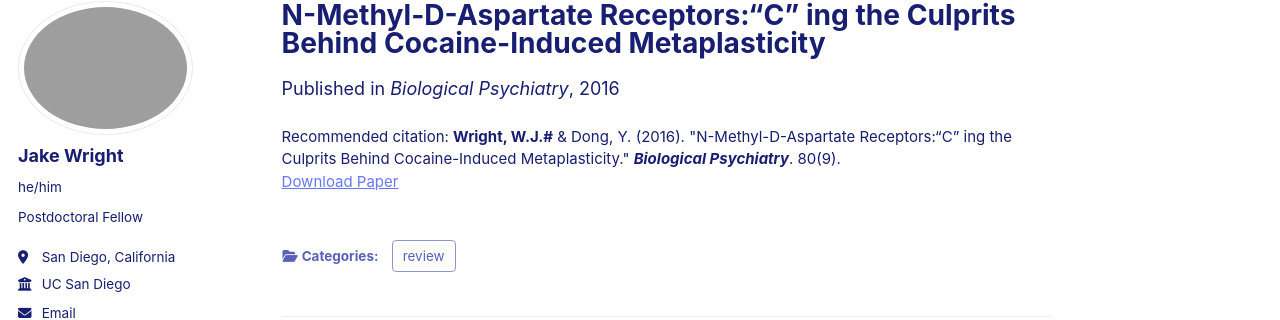
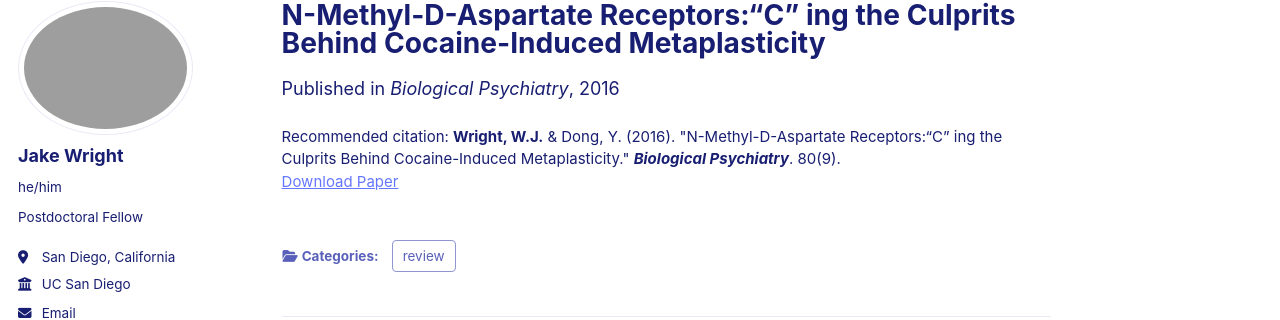
Before and after one commit to wjakewright/wjakewright.github.io, a Jekyll site: the page built from _publications/Wright_et_al_2016_Bio_Psy.md, in a window 1280 px wide and 1022 px high. Shown: the part 105-425 px from the top of the window. Built offline with Jekyll 4.4.1, drawn with Linux system fonts in a browser that asks for light colours; some web fonts are replaced.

```diff
--- a/_publications/Wright_et_al_2016_Bio_Psy.md
+++ b/_publications/Wright_et_al_2016_Bio_Psy.md
@@ -7,5 +7,5 @@ excerpt: 'Commentary'
 date: 2016-11-01
 venue: 'Biological Psychiatry'
 paperurl: 'https://www.biologicalpsychiatryjournal.com/article/S0006-3223(16)32662-2/fulltext'
-citation: '<b>Wright, W.J.#</b> & Dong, Y. (2016). &quot;N-Methyl-D-Aspartate Receptors:“C” ing the Culprits Behind Cocaine-Induced Metaplasticity.&quot; <b><i>Biological Psychiatry</i></b>. 80(9).'
+citation: '<b>Wright, W.J.</b> & Dong, Y. (2016). &quot;N-Methyl-D-Aspartate Receptors:“C” ing the Culprits Behind Cocaine-Induced Metaplasticity.&quot; <b><i>Biological Psychiatry</i></b>. 80(9).'
 ---
```
